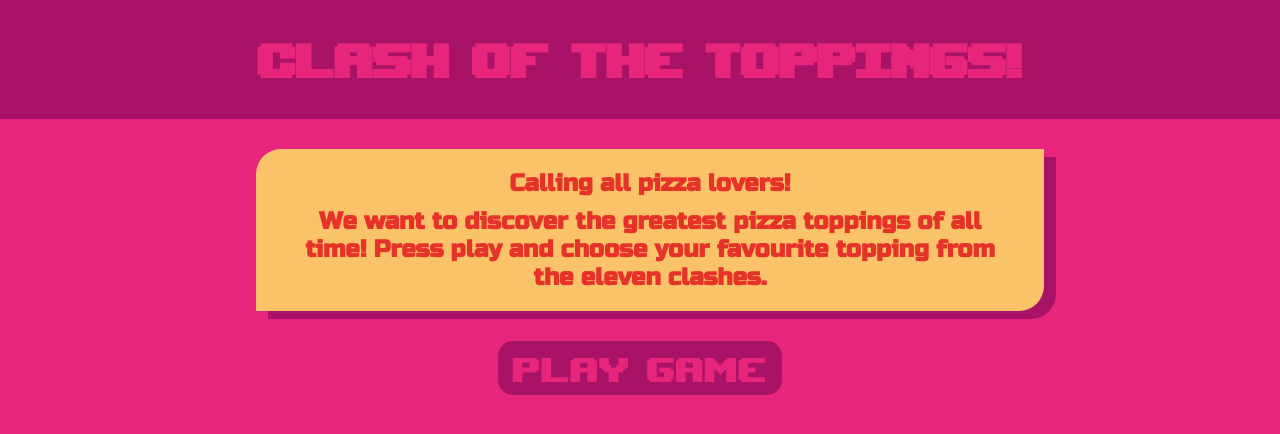
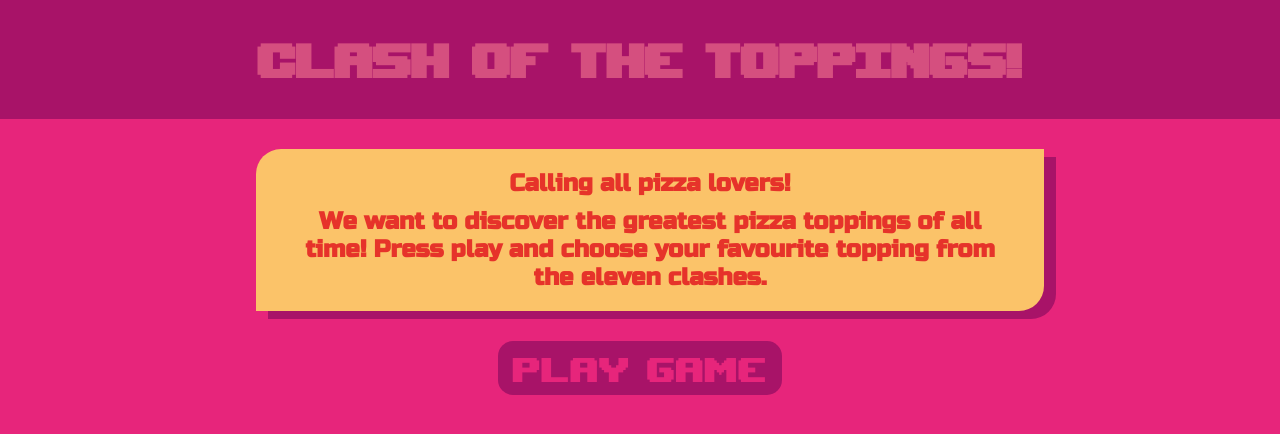
Before and after one commit to iO-Academy/2021-mar-clash-of-the-toppings-fe, a React (Create React App) app: page / in a window 1280 px wide. Shown: the top 434 px of the page. Built offline with nearby package versions, Linux system fonts and the light colour scheme.

Commit message:
added color animation to splash title

```diff
--- a/src/Components/Splash/Greeting/Greeting.css
+++ b/src/Components/Splash/Greeting/Greeting.css
@@ -2,6 +2,13 @@
 @font-face {
     font-family:titleFont;
     src: local('titleFont'), url(../../../fonts/upheavtt.ttf) format('truetype');
+}
+
+@keyframes animatedTitleColor {
+    0% {color: #E7257B;}
+    33% {color: lightblue;}
+    66% {color: lightgreen;}
+    100% {color: #E7257B}
 }
 
 /*Heading background color & text styling*/
@@ -13,4 +20,7 @@ h1 {
     text-align: center;
     padding: 30px 0;
     margin: 0;
+    animation: infinite;
+    animation-duration: 3s;
+    animation-name: animatedTitleColor;
 }
```
